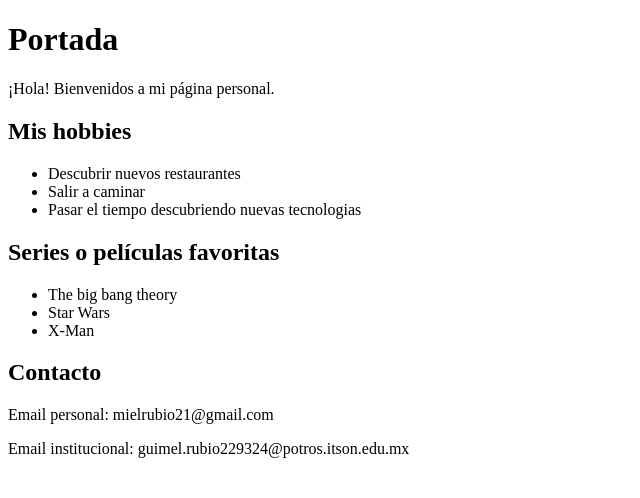
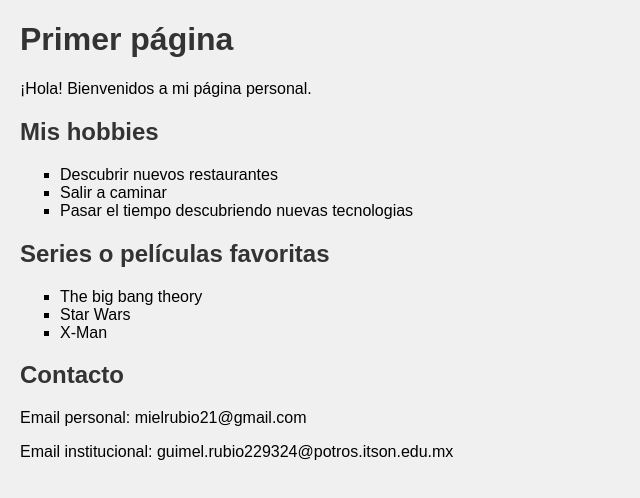
Before and after one commit to NaelyRubio/LandingRubioNaely, a plain HTML site: page index.HTML in a window 1280 px wide. Shown: the whole page, without its empty margins (0-640 px from the left). Drawn offline with Linux system fonts and the light colour scheme.

Commit message:
Agregados estilos básicos

```diff
--- a/index.HTML
+++ b/index.HTML
@@ -1,12 +1,13 @@
 <!DOCTYPE html>
 <html lang="es">
 <head>
+    <link rel="stylesheet" href="styles.css">
     <meta charset="UTF-8">
     <meta name="viewport" content="width=device-width, initial-scale=1.0">
     <title>Mi Landing Page</title>
 </head>
 <body>
-    <h1>Portada</h1>
+    <h1>Primer página</h1>
     <p>¡Hola! Bienvenidos a mi página personal.</p>
 
     <h2>Mis hobbies</h2>
--- /dev/null
+++ b/styles.css
@@ -0,0 +1,17 @@
+body {
+    font-family: Arial, sans-serif;
+    margin: 20px;
+    background-color: #f0f0f0;
+}
+
+h1, h2 {
+    color: #333;
+}
+
+ul {
+    list-style-type: square;
+}
+
+p {
+    font-size: 16px;
+}
```
